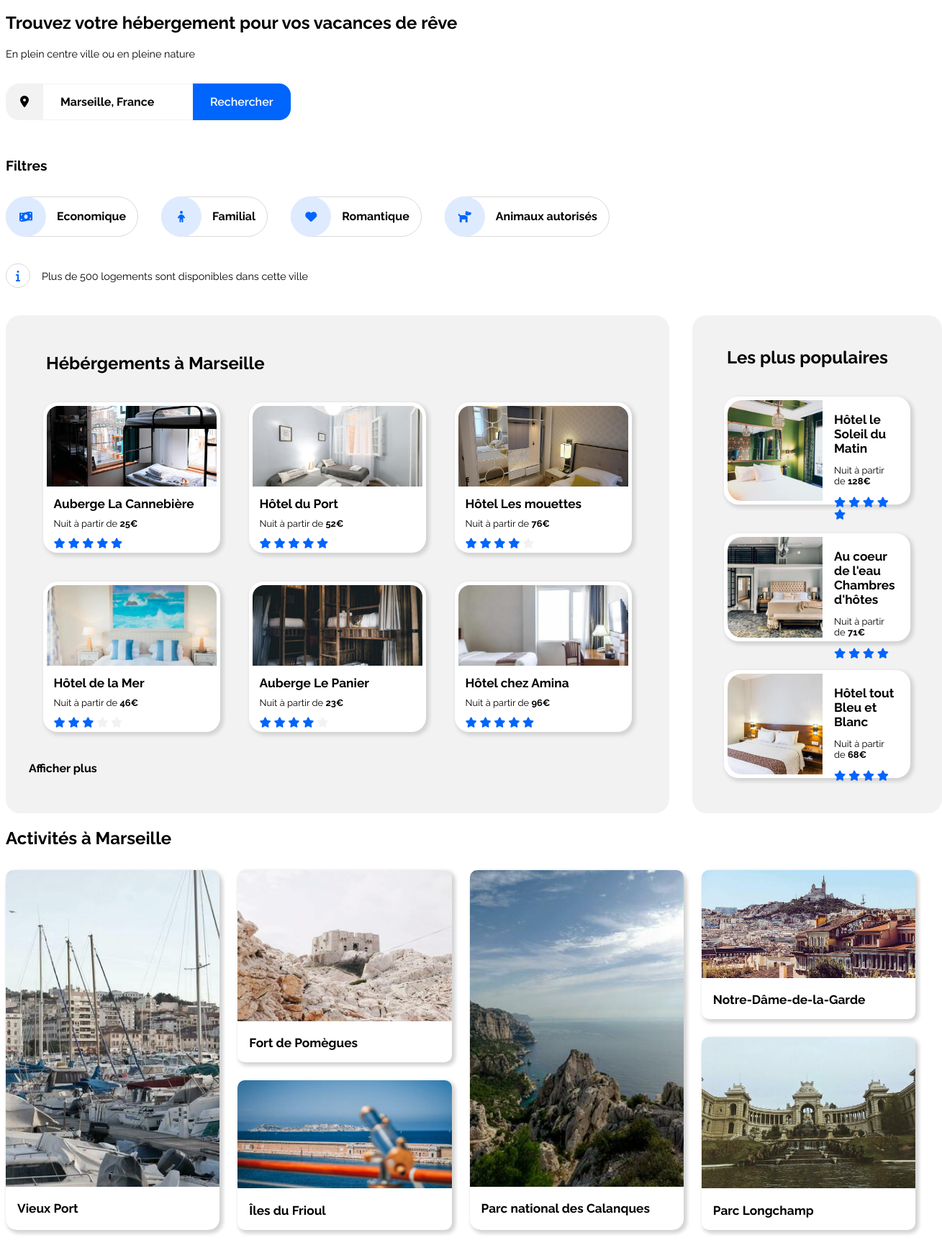
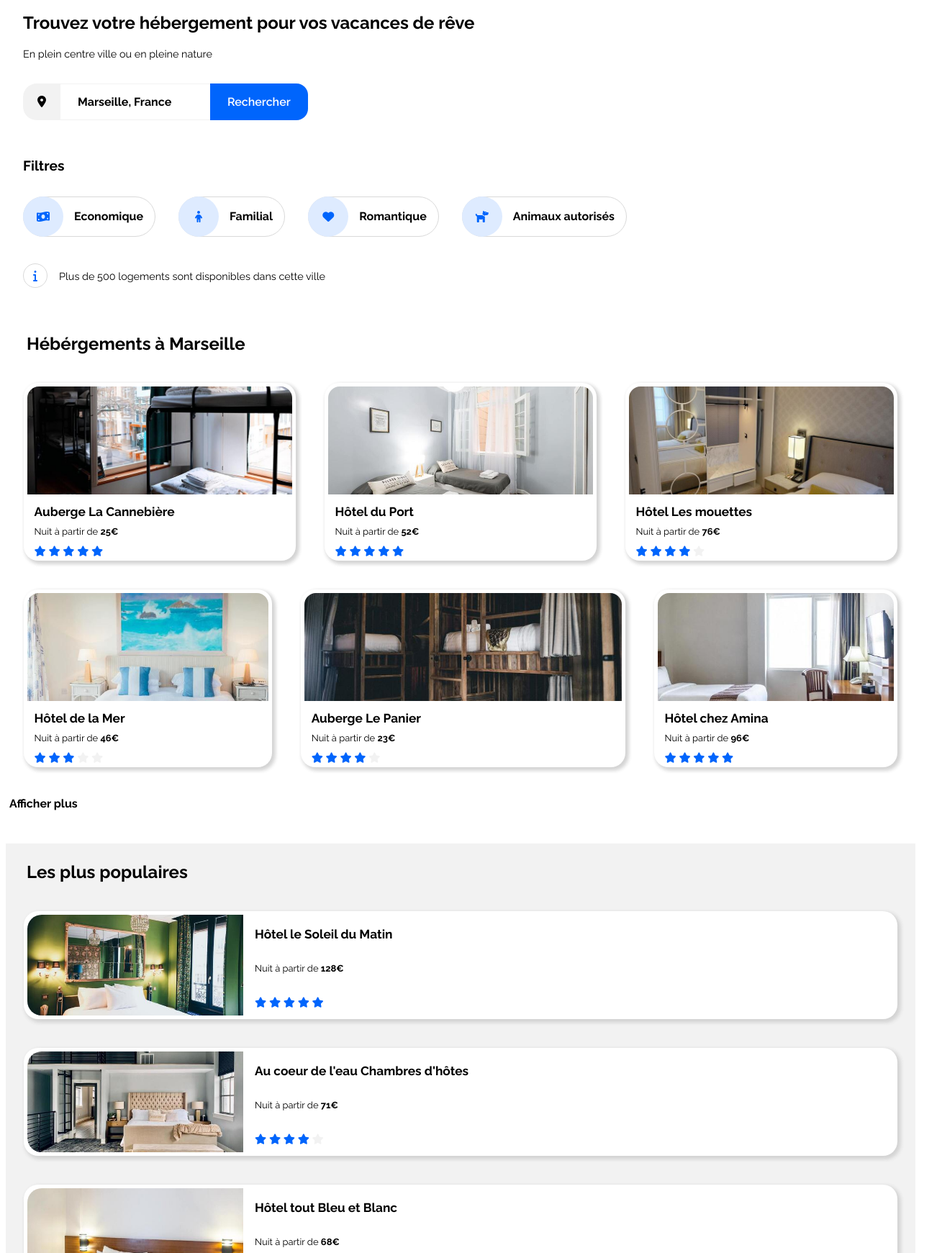
Before and after one commit to MonsieurCotton/AdrienJeammes_2_24072021, a plain HTML site: page index.html in a window 1280 px wide. Shown: the part 159-1900 px from the top of the page at 72% size, 1309 px wide, since content can reach past the window. Drawn offline with Linux system fonts and the light colour scheme.

Commit message:
responsive mobile & tablet reviewed

```diff
--- a/styles/activities.css
+++ b/styles/activities.css
@@ -1,6 +1,7 @@
 .activities {
     background-color: white;
-    margin-bottom: 3rem;
+    margin-bottom: 2rem;
+    padding: 1.5rem;
 }
 
 .activities_wrapper {
--- a/styles/mobile.css
+++ b/styles/mobile.css
@@ -1,4 +1,4 @@
-@media screen and (max-width: 576px) {
+@media screen and (max-width: 775px) {
 
     #bloc_page {
         margin: auto;
@@ -69,6 +69,7 @@
 
     h3 {
         font-size: 16px;
+        line-height: 1rem;
     }
 
     h4 {
@@ -152,6 +153,7 @@
 
     .hosting_cards_card_picture img {
         width: 100%;
+        height: 150px;
     }
 
     .most_popular_wrapper {
@@ -159,6 +161,10 @@
         margin-left: 0px;
         border-radius: 0px;
         padding: 5px;
+    }
+
+    .activities {
+        padding: 0rem;
     }
 
     .activities_title {
@@ -199,3 +205,6 @@
         display: block;
     }
 }
+
+
+}
--- a/styles/tablet.css
+++ b/styles/tablet.css
@@ -1,21 +1,37 @@
-@media screen and (min-width: 576px) and (max-width: 992px) {
-    #bloc_page {
-        margin: auto;
-        font-family: 'Raleway', sans-serif;
-        max-width: 992px;
+@media screen and (min-width: 775px) and (max-width: 1370px) {
+    .search {
+        margin-left: 1.5rem;
+    }
+
+    .hosting {
+        flex-wrap: wrap;
+        flex-direction: column;
     }
 
     .hosting_wrapper {
-        order: 2;
         background-color: white;
         padding: 5px;
+    }
+
+    .most_popular_wrapper {
+        margin-left: 0px;
+        margin-top: 20px;
+        border-radius: 0px;
+        padding: 5px;
+    }
+
+    .activities {
+        padding: 1.5rem;
         margin-top: 20px;
     }
 
-    .most_popular_wrapper {
-        order: 1;
-        margin-left: 0px;
-        border-radius: 0px;
-        padding: 5px;
+    .hosting_cards_card_picture img {
+        width: 100%;
+        height: 150px;
     }
+
+    .most_popular_cards_card_picture img {
+        width: 300px;
+    }
+
 }
```
